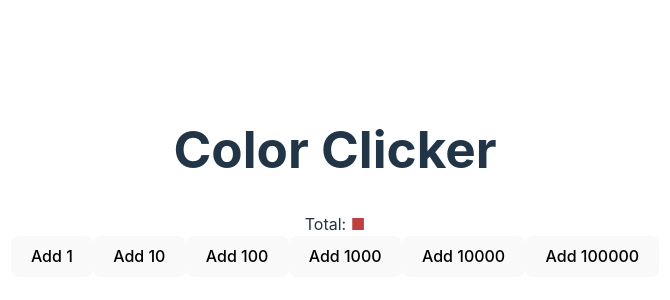
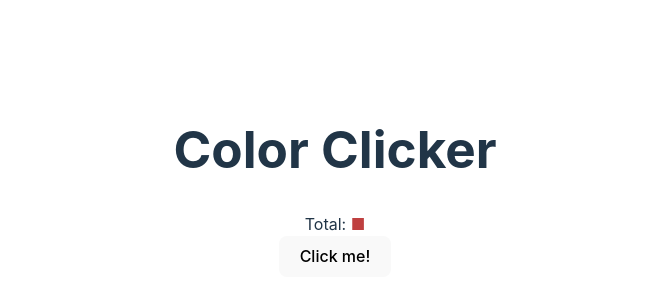
Before and after one commit to daveyarwood/color-clicker, a React (Vite) app: page / in a window 1280 px wide. Shown: the part 218-518 px from the top of the page, without its empty margins (305-975 px from the left). Built offline with nearby package versions, Linux system fonts and the light colour scheme.

Commit message:
Core mechanic hint

```diff
--- a/src/App.tsx
+++ b/src/App.tsx
@@ -14,26 +14,49 @@ const colorBlock = (n: number) => (
 const totalBlocks = (total: number) =>
   blockAmounts(total).map((n) => colorBlock(n));
 
+const DISPLAY_CORE_MECHANIC_HINT_MIN = 1;
+const DISPLAY_CORE_MECHANIC_HINT_MAX = 50;
+
+/**
+ * A hint for the core mechanic of the game, displayed at the very beginning and
+ * slowly vanishing as the player begins collecting currency.
+ **/
+const coreMechanicHint = (total: number) => {
+  return (
+    <span
+      key="hint"
+      style={{
+        opacity: Math.max(0, 1 - total / DISPLAY_CORE_MECHANIC_HINT_MAX),
+        transition: "opacity 0.5s ease-in-out",
+        fontSize: "0.8em",
+        color: "hsl(0 0% 25%)",
+      }}
+    >
+      {" "}
+      ({total})
+    </span>
+  );
+};
+
 function App() {
   const [total, setTotal] = useState(0);
-
-  const adderButton = (n: number) => (
-    <button key={n} onClick={() => setTotal((total) => total + n)}>
-      Add {n}
-    </button>
-  );
 
   return (
     <>
       <h1>Color Clicker</h1>
       <div>
-        <div>Total: {totalBlocks(total)}</div>
-        {adderButton(1)}
-        {adderButton(10)}
-        {adderButton(100)}
-        {adderButton(1000)}
-        {adderButton(10000)}
-        {adderButton(100000)}
+        <div>
+          Total: {totalBlocks(total)}
+          {total >= DISPLAY_CORE_MECHANIC_HINT_MIN &&
+            total <= DISPLAY_CORE_MECHANIC_HINT_MAX &&
+            coreMechanicHint(total)}
+        </div>
+        <button
+          key="adder-button"
+          onClick={() => setTotal((total) => total + 1)}
+        >
+          Click me!
+        </button>
       </div>
     </>
   );
```
